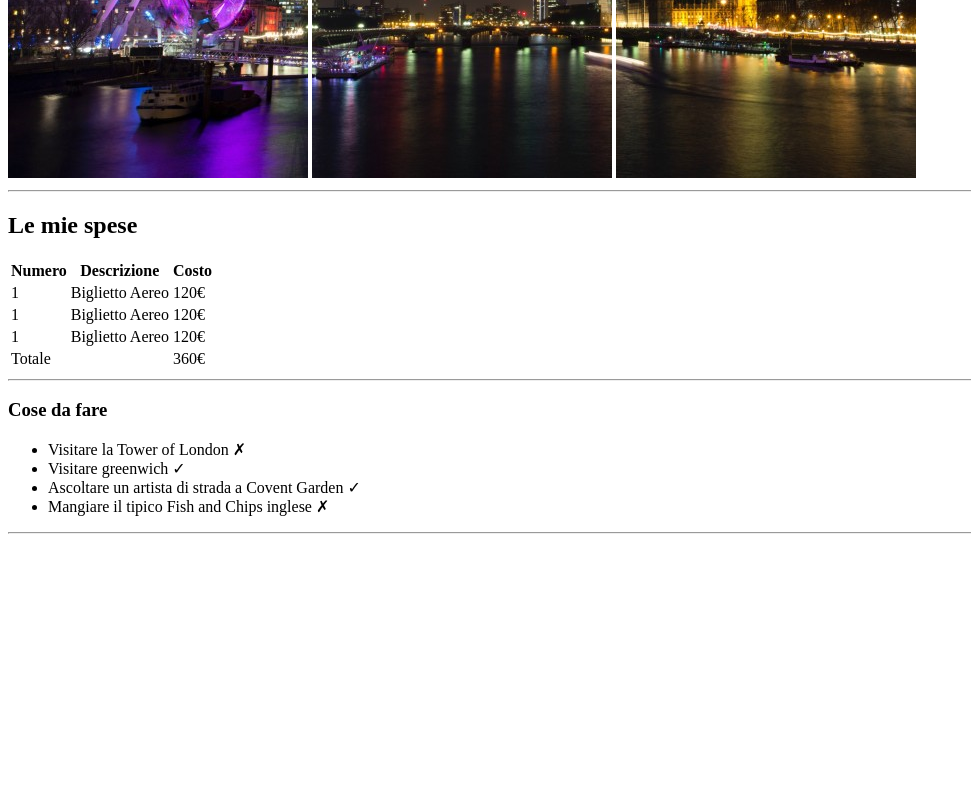
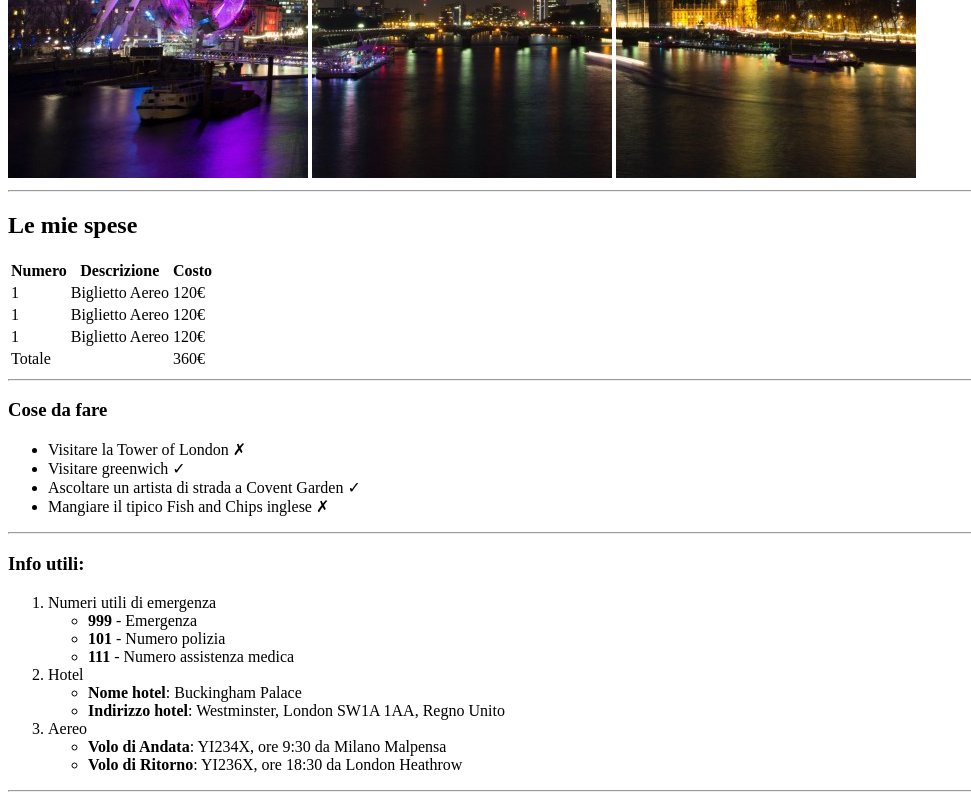
Before and after one commit to CarloVeronese/html-london-trip, a plain HTML site: page index.html in a window 1280 px wide. Shown: the part 502-1302 px from the top of the page, without its empty margins (0-971 px from the left). Before the commit the page ends 1044 px from the top, so only its background shows below. Drawn offline with Linux system fonts and the light colour scheme.

Commit message:
ADD - Info utili

```diff
--- a/index.html
+++ b/index.html
@@ -58,7 +58,35 @@
             <li>Ascoltare un artista di strada a Covent Garden &check;</li>
             <li>Mangiare il tipico Fish and Chips inglese &cross;</li>
         </ul>
-        <hr>
     </div>
+    <hr>
+    <div>
+        <h3>Info utili:</h3>
+        <ol>
+            <li>
+                Numeri utili di emergenza
+                <ul>
+                    <li><strong>999</strong> - Emergenza</li>
+                    <li><strong>101</strong> - Numero polizia</li>
+                    <li><strong>111</strong> - Numero assistenza medica</li>
+                </ul>
+            </li>
+            <li>
+                Hotel
+                <ul>
+                    <li><strong>Nome hotel</strong>: Buckingham Palace</li>
+                    <li><strong>Indirizzo hotel</strong>: Westminster, London SW1A 1AA, Regno Unito</li>
+                </ul>
+            </li>
+            <li>
+                Aereo
+                <ul>
+                    <li><strong>Volo di Andata</strong>: YI234X, ore 9:30 da Milano Malpensa</li>
+                    <li><strong>Volo di Ritorno</strong>: YI236X, ore 18:30 da London Heathrow</li>
+                </ul>
+            </li>
+        </ol>
+    </div>
+    <hr>
 </body>
 </html>
```
